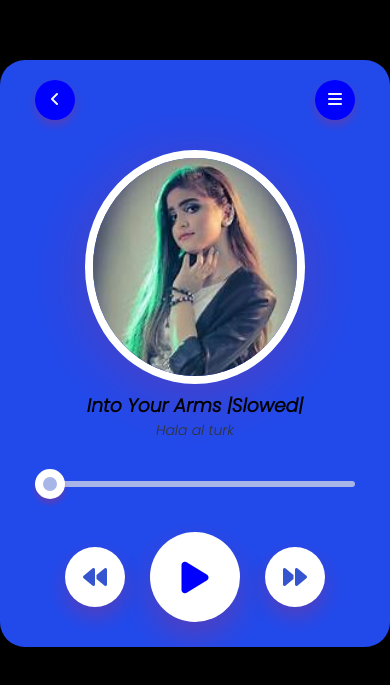
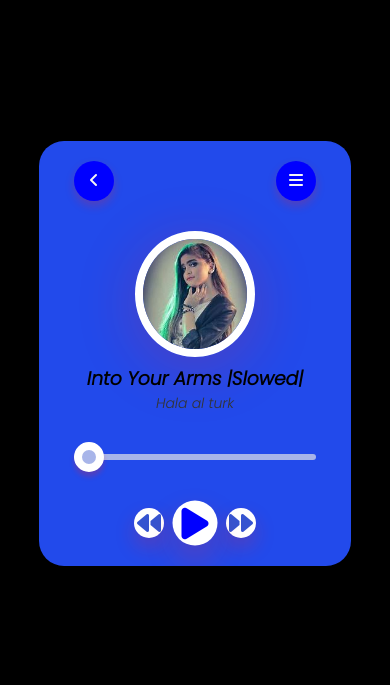
Before and after one commit to SUFIYAN2004/musicplay, a plain HTML site: page index.html in a window 390 px wide. Shown: the part 153-838 px from the top of the page. Drawn offline with Linux system fonts and the light colour scheme.

Commit message:
Update style.css

```diff
--- a/style.css
+++ b/style.css
@@ -116,3 +116,32 @@ nav .circle{
     background: skyblue;
     color: black;
 }
+@media screen and (max-width: 600px) {
+    .music-player {
+        width: 80%;
+    }
+
+    .song-img {
+        width: 150px;
+    }
+
+    .controls div {
+        width: 40px;
+        height: 40px;
+        margin: 10px;
+        font-size: 16px;
+    }
+}
+
+@media screen and (max-width: 400px) {
+    .song-img {
+        width: 120px;
+    }
+
+    .controls div {
+        width: 30px;
+        height: 30px;
+        margin: 8px;
+        font-size: 14px;
+    }
+}
```
